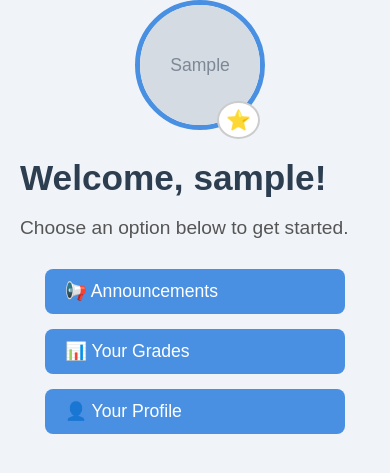
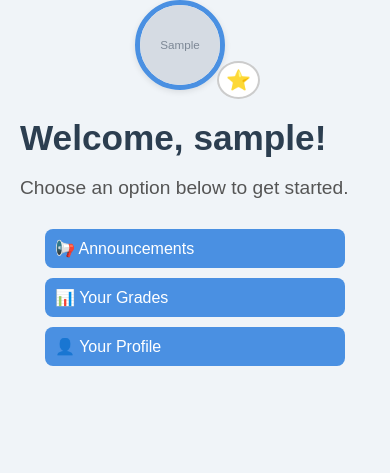
Before and after one commit to krisome01/school-portal, a Flask app: template templates/dashboard.html in a window 390 px wide. Shown: the part 56-529 px from the top of the page. Run offline with Flask 3, Linux system fonts and the light colour scheme; the template is opened without the code that fills it: most values are stand-ins (such as "Sample title", 1, 10 or a date in 2020); grey boxes marked "Sample" are stand-in pictures; parts of the project's set-up code (start-up, migrations or seed data) failed here and were passed over.

Commit message:
Update style.css

```diff
--- a/static/style.css
+++ b/static/style.css
@@ -352,3 +352,42 @@ input[type="submit"] {
     border-radius: 6px;
     cursor: pointer;
 }
+/* 📱 Mobile layout */
+@media (max-width: 600px) {
+  .dashboard-buttons {
+    display: flex;
+    flex-direction: column;
+    gap: 10px;
+  }
+
+  .dash-btn {
+    font-size: 16px;
+    padding: 10px;
+  }
+
+  .avatar {
+    width: 80px;
+    height: 80px;
+  }
+}
+
+/* ✨ Button hover animation */
+.dash-btn {
+  transition: transform 0.2s, background 0.2s;
+}
+
+.dash-btn:hover {
+  transform: scale(1.03);
+  background-color: #357ABD;
+}
+
+/* 🎨 Avatar styling */
+.avatar {
+  border-radius: 50%;
+  box-shadow: 0 2px 6px rgba(0,0,0,0.1);
+  transition: transform 0.2s;
+}
+
+.avatar:hover {
+  transform: scale(1.05);
+}
```
